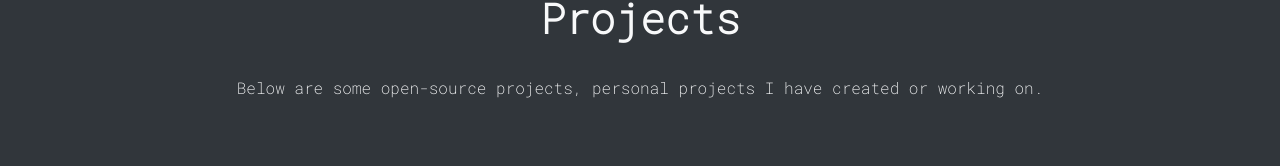
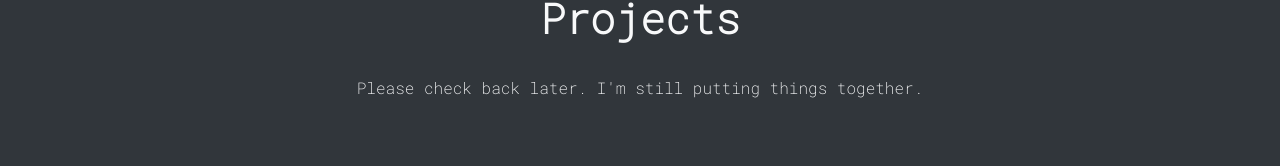
Before and after one commit to fodare/damilare-me, a React (Create React App) app: page /projects in a window 1280 px wide. Shown: the part 413-579 px from the top of the page. Built offline with nearby package versions, Linux system fonts and the light colour scheme.

Commit message:
Update projects page with short message

```diff
--- a/src/views/Projects.jsx
+++ b/src/views/Projects.jsx
@@ -5,10 +5,7 @@ function Projects() {
       <div className="container">
          <div className="projectsInto">
             <h3>Projects</h3>
-            <p>
-               Below are some open-source projects, personal projects I have
-               created or working on.
-            </p>
+            <p>Please check back later. I'm still putting things together.</p>
          </div>
       </div>
    );
```
